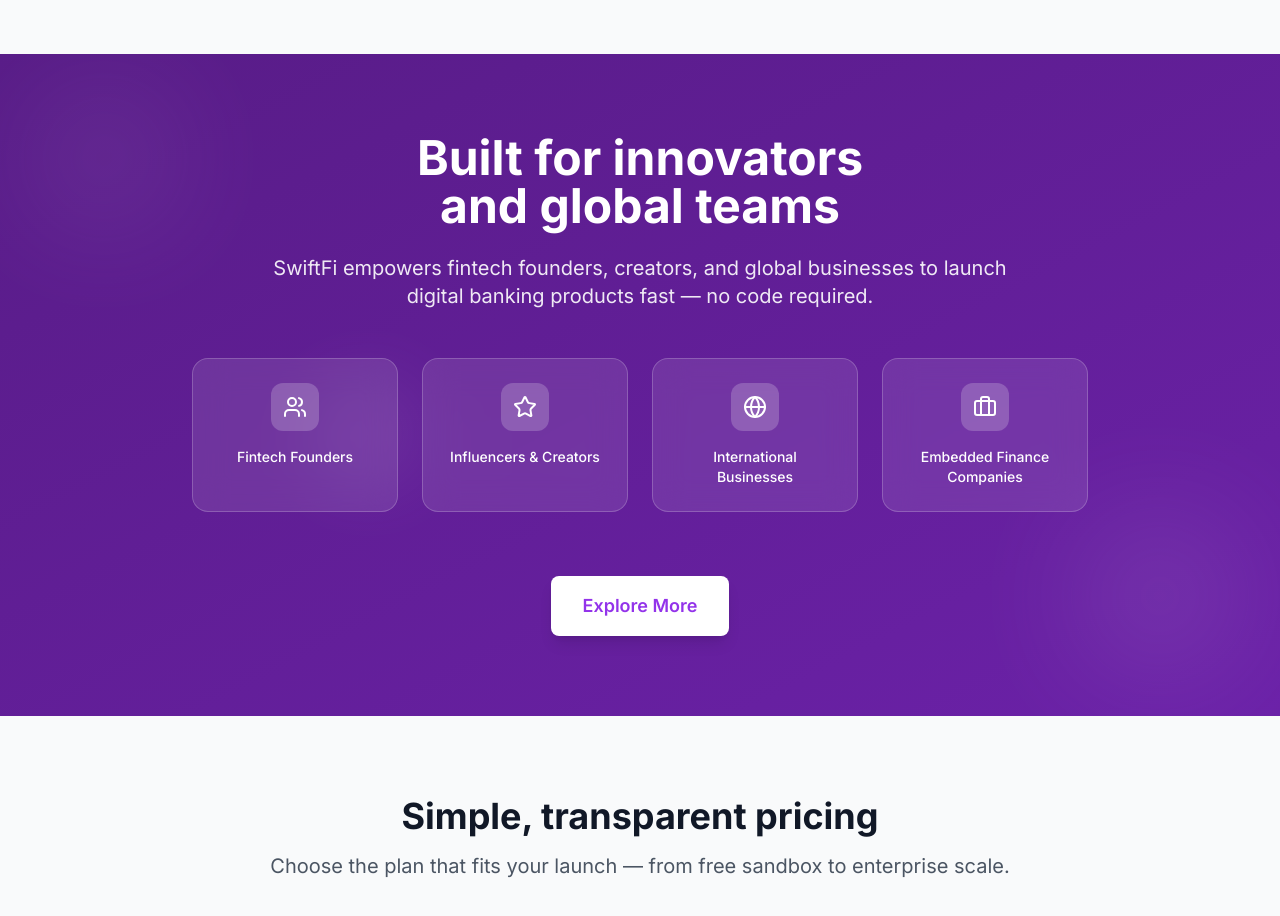
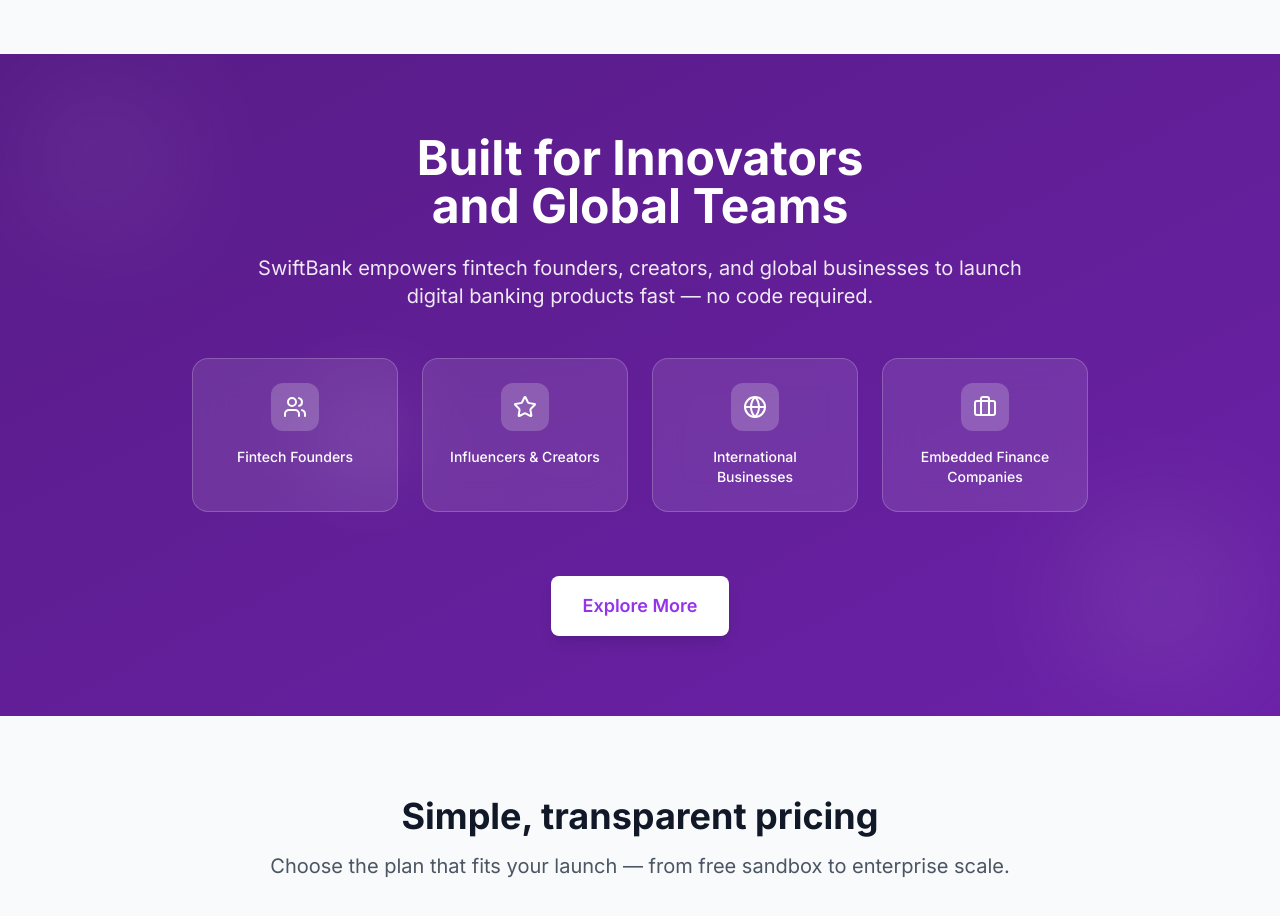
Before and after one commit to rishabh0009-7/SwiftBank, a Next.js app: page / in a window 1280 px wide. Shown: the part 2160-3076 px from the top of the page. Built offline with nearby package versions, Linux system fonts and the light colour scheme.

Commit message:
fixed global section

```diff
--- a/components/GlobalBankingSection.tsx
+++ b/components/GlobalBankingSection.tsx
@@ -51,12 +51,12 @@
           viewport={{ once: true }}
         >
           <h2 className="text-2xl sm:text-3xl md:text-4xl lg:text-5xl font-bold mb-4 sm:mb-6">
-            Built for innovators
+            Built for Innovators
             <br className="hidden sm:block" />
-            and global teams
+            and Global Teams
           </h2>
           <p className="text-base sm:text-lg md:text-xl mb-8 sm:mb-12 max-w-3xl mx-auto opacity-90 leading-relaxed">
-            SwiftFi empowers fintech founders, creators, and global businesses
+            SwiftBank empowers fintech founders, creators, and global businesses
             to launch digital banking products fast — no code required.
           </p>
         </motion.div>
```
